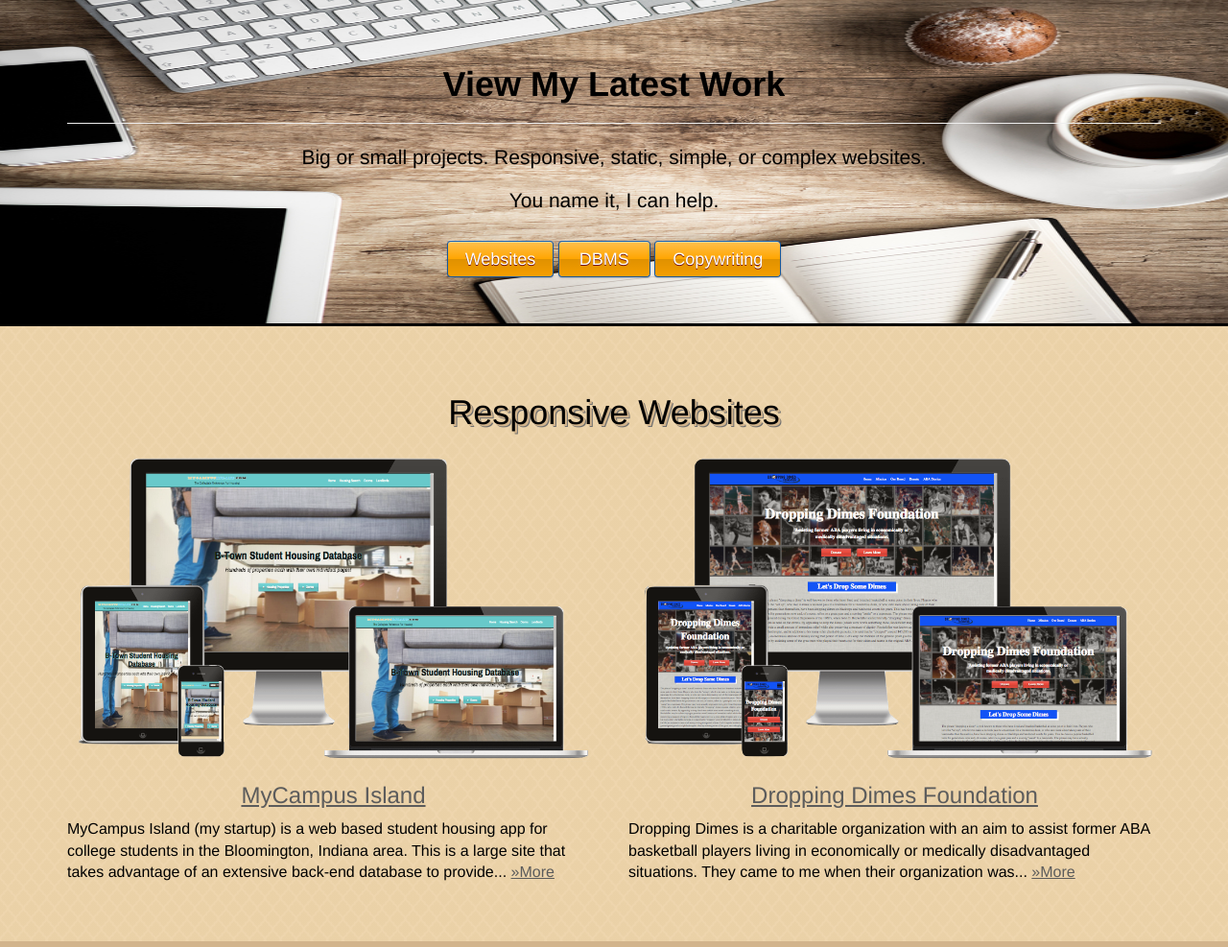
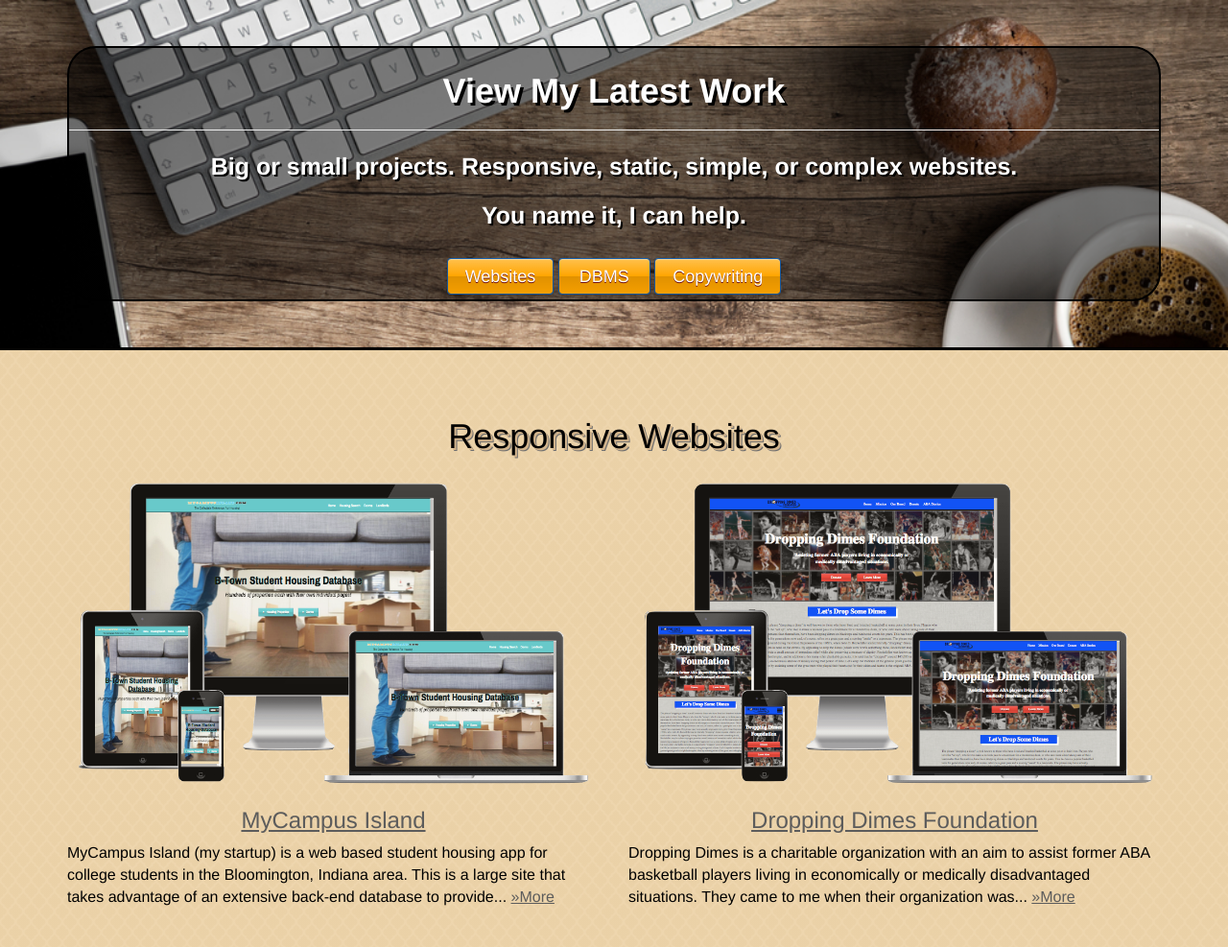
Before and after one commit to mjtarter/open-mind-webs-custom, a PHP site: page /portfolio.php in a window 1280 px wide. Shown: the part 126-1113 px from the top of the page at 96% size. Run offline with PHP 8.4, Linux system fonts and the light colour scheme; some libraries are stand-ins or nearby versions; some web fonts are replaced.

Commit message:
New matt photo / changed portfolio jumbotron

```diff
--- a/css/pages.css
+++ b/css/pages.css
@@ -372,10 +372,28 @@ ul#process li {
 #portfolio-jumbo {
     background-image:url('../img/work-desk.jpg');
     background-repeat:no-repeat;
-    background-size:100% 100%;
+    background-size:100% auto;
     max-width:1800px;
     margin:0 auto;
     border-bottom:3px solid black;
+}
+
+.jumbo-wrapper {
+    border:2px solid black;
+    background:linear-gradient(rgba(0, 0, 0, 0.5), rgba(0, 0, 0, 0.5));
+    background: -webkit-linear-gradient(rgba(0, 0, 0, 0.5), rgba(0, 0, 0, 0.5)); /* For Safari 5.1 to 6.0 */;
+    padding:5px 0px;
+    border-radius:30px;
+    color:white;
+}
+
+.jumbo-wrapper .h1 {
+    text-shadow: 3px 3px black;
+}
+
+.jumbo-wrapper p {
+    font-size:25px;
+    text-shadow: 2px 2px black;
 }
 
 .tan-bg {
@@ -401,6 +419,13 @@ ul#process li {
 
 .portfolio-titles {
     text-shadow: 2px 2px 0px tan, 3px 3px 0px #707070;
+}
+
+@media screen and (max-width: 475px) {
+
+    #portfolio-jumbo {
+        background-size:100% 100%;
+    }
 }
 
 /* ==========================================================================
--- a/portfolio.php
+++ b/portfolio.php
@@ -7,13 +7,15 @@ include 'inc/header.php'; ?>
 <div class="bg">
 	<div class="jumbotron text-center" id="portfolio-jumbo">
 		<div class="container">
-			<p class="h1"><b>View My Latest Work</b></p>
-			<hr>
-			<p class="hidden-xs">Big or small projects. Responsive, static, simple, or complex websites.</p>
-			<p class="hidden-xs">You name it, I can help.</p>
-			<a href="#websites"><button class="button orange-button">Websites</button></a>
-			<a href="#dbms"><button class="button orange-button">DBMS</button></a>
-			<a href="#copywriting"><button class="button orange-button">Copywriting</button></a>
+			<div class="jumbo-wrapper">
+				<p class="h1"><b>View My Latest Work</b></p>
+				<hr>
+				<p class="hidden-xs"><b>Big or small projects. Responsive, static, simple, or complex websites.</b></p>
+				<p class="hidden-xs"><b>You name it, I can help.</b></p>
+				<a href="#websites"><button class="button orange-button">Websites</button></a>
+				<a href="#dbms"><button class="button orange-button">DBMS</button></a>
+				<a href="#copywriting"><button class="button orange-button">Copywriting</button></a>
+			</div>
 		</div>
 	</div>
 	<section class="tan-bg">
```
Also changed, not shown: img/b.png (deleted), img/matt.png, 1 other file.
